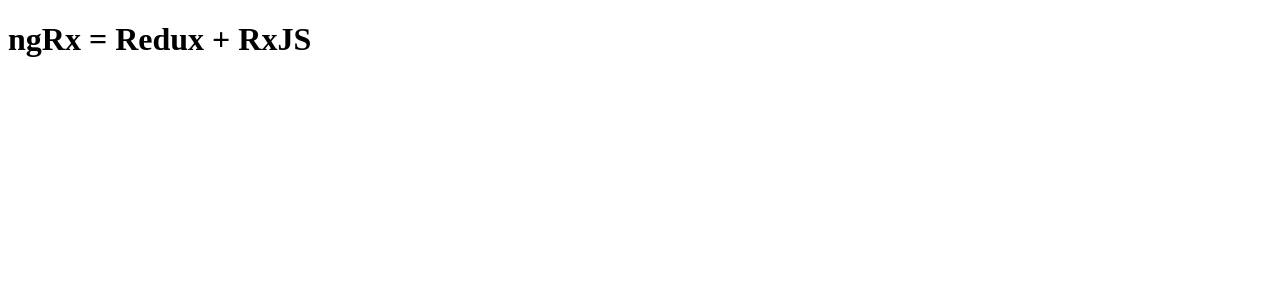
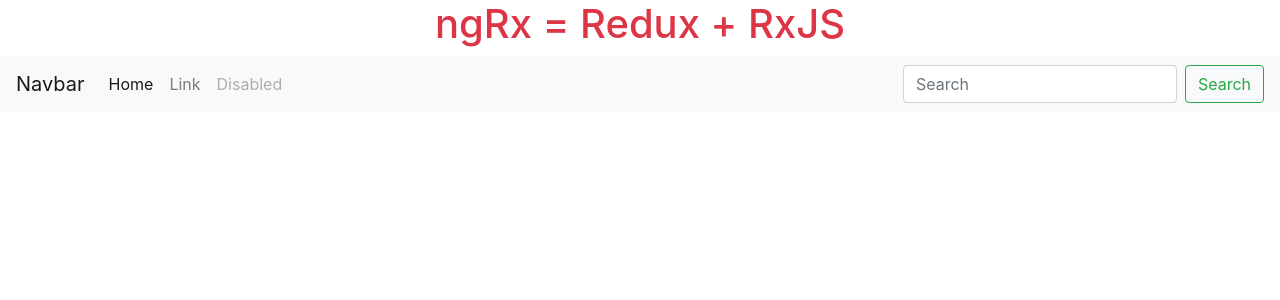
Before and after one commit to isaacBejarano/redux-app, an Angular app: page / in a window 1280 px wide. Shown: the top 300 px of the page. Built offline with nearby package versions, Linux system fonts and the light colour scheme.

Commit message:
jquery + bootstrap npm added + angular.json registered

```diff
--- a/angular.json
+++ b/angular.json
@@ -23,14 +23,15 @@
             "polyfills": "src/polyfills.ts",
             "tsConfig": "tsconfig.app.json",
             "aot": true,
-            "assets": [
-              "src/favicon.ico",
-              "src/assets"
+            "assets": ["src/favicon.ico", "src/assets"],
+            "styles": [
+              "src/styles.scss",
+              "node_modules/bootstrap/dist/css/bootstrap.min.css"
             ],
-            "styles": [
-              "src/styles.scss"
-            ],
-            "scripts": []
+            "scripts": [
+              "node_modules/jquery/dist/jquery.min.js",
+              "node_modules/bootstrap/dist/js/bootstrap.min.js"
+            ]
           },
           "configurations": {
             "production": {
@@ -87,13 +88,8 @@
             "polyfills": "src/polyfills.ts",
             "tsConfig": "tsconfig.spec.json",
             "karmaConfig": "karma.conf.js",
-            "assets": [
-              "src/favicon.ico",
-              "src/assets"
-            ],
-            "styles": [
-              "src/styles.scss"
-            ],
+            "assets": ["src/favicon.ico", "src/assets"],
+            "styles": ["src/styles.scss"],
             "scripts": []
           }
         },
@@ -105,9 +101,7 @@
               "tsconfig.spec.json",
               "e2e/tsconfig.json"
             ],
-            "exclude": [
-              "**/node_modules/**"
-            ]
+            "exclude": ["**/node_modules/**"]
           }
         },
         "e2e": {
@@ -123,6 +117,7 @@
           }
         }
       }
-    }},
+    }
+  },
   "defaultProject": "redux-app"
 }
--- a/package.json
+++ b/package.json
@@ -19,17 +19,19 @@
     "@angular/platform-browser": "~10.1.6",
     "@angular/platform-browser-dynamic": "~10.1.6",
     "@angular/router": "~10.1.6",
+    "bootstrap": "^4.5.3",
+    "jquery": "^3.5.1",
     "rxjs": "~6.6.0",
     "tslib": "^2.0.0",
     "zone.js": "~0.10.2"
   },
   "devDependencies": {
-    "@angular-devkit/build-angular": "~0.1001.7",
+    "@angular-devkit/build-angular": "^0.1100.2",
     "@angular/cli": "~10.1.7",
     "@angular/compiler-cli": "~10.1.6",
-    "@types/node": "^12.11.1",
     "@types/jasmine": "~3.5.0",
     "@types/jasminewd2": "~2.0.3",
+    "@types/node": "^12.11.1",
     "codelyzer": "^6.0.0",
     "jasmine-core": "~3.6.0",
     "jasmine-spec-reporter": "~5.0.0",
--- a/src/app/app.component.html
+++ b/src/app/app.component.html
@@ -1,3 +1,45 @@
-<h1>ngRx = Redux + RxJS</h1>
+<h1 class="text-danger text-center">ngRx = Redux + RxJS</h1>
+
+<nav class="navbar navbar-expand-lg navbar-light bg-light">
+  <a class="navbar-brand" href="#">Navbar</a>
+  <button
+    class="navbar-toggler collapsed"
+    type="button"
+    data-toggle="collapse"
+    data-target="#navbarSupportedContent"
+    aria-controls="navbarSupportedContent"
+    aria-expanded="false"
+    aria-label="Toggle navigation"
+  >
+    <span class="navbar-toggler-icon"></span>
+  </button>
+
+  <div class="navbar-collapse collapse" id="navbarSupportedContent">
+    <ul class="navbar-nav mr-auto">
+      <li class="nav-item active">
+        <a class="nav-link" href="#"
+          >Home <span class="sr-only">(current)</span></a
+        >
+      </li>
+      <li class="nav-item">
+        <a class="nav-link" href="#">Link</a>
+      </li>
+      <li class="nav-item">
+        <a class="nav-link disabled" href="#">Disabled</a>
+      </li>
+    </ul>
+    <form class="form-inline my-2 my-lg-0">
+      <input
+        class="form-control mr-sm-2"
+        type="text"
+        placeholder="Search"
+        aria-label="Search"
+      />
+      <button class="btn btn-outline-success my-2 my-sm-0" type="submit">
+        Search
+      </button>
+    </form>
+  </div>
+</nav>
 
 <router-outlet></router-outlet>
--- a/src/app/app.component.ts
+++ b/src/app/app.component.ts
@@ -3,7 +3,7 @@ import { Component } from '@angular/core';
 @Component({
   selector: 'app-root',
   templateUrl: './app.component.html',
-  styleUrls: ['./app.component.scss']
+  styleUrls: ['./app.component.scss'],
 })
 export class AppComponent {
   title = 'redux-app';
```
Also changed, not shown: 1 other file (tests, documents, lock files or other folders).
